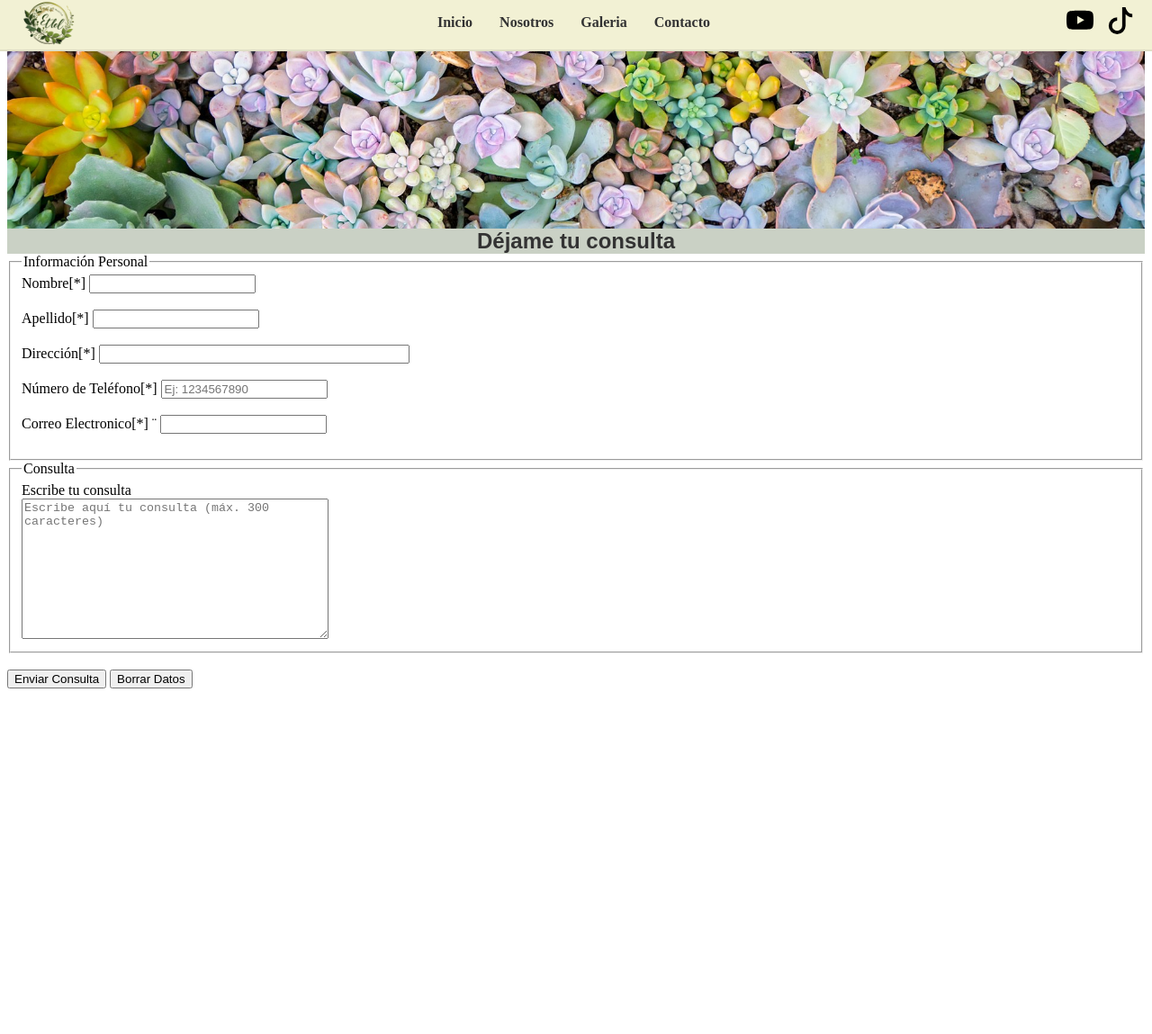
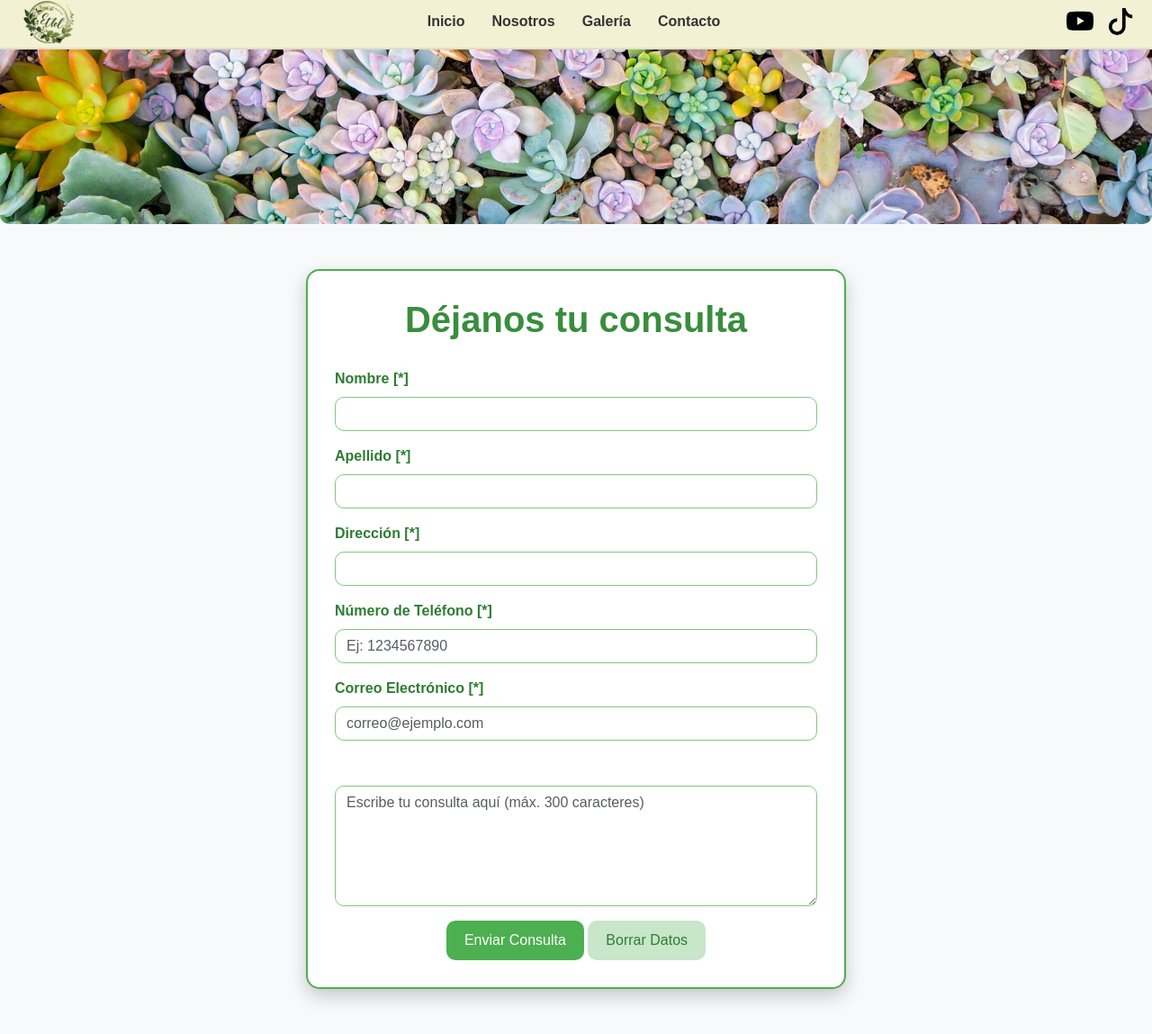
Before and after one commit to EtelCaceres/TalentTech-ProyectoFrontend, a plain HTML site: page pages/contacto.html in a window 1280 px wide. Shown: the part 5-1154 px from the top of the page at 90% size. Before the commit the page ends 800 px from the top, so only its background shows below. Drawn offline with nearby package versions, Linux system fonts and the light colour scheme; a small style sheet from the web is missing.

Commit message:
Cambios varios

```diff
--- a/pages/contacto.html
+++ b/pages/contacto.html
@@ -5,8 +5,88 @@
     <meta charset="UTF-8">
     <meta name="viewport" content="width=device-width, initial-scale=1.0">
     <title>Proyecto Vivero</title>
+
+
+    <link href="https://cdn.jsdelivr.net/npm/bootstrap@5.3.2/dist/css/bootstrap.min.css" rel="stylesheet" integrity="sha384-rbsA2VBKQJlgGv4XNQFWSoUBrr4ZjSNp2Og+5RzMLI4nO7HA6YuQOKG4tzoK6Dkq" crossorigin="anonymous">
+
+
     <link rel="stylesheet" href="../css/style.css">
 
+    <style>
+        body {
+            background-color: #f8f9fa;
+            font-family: 'Arial', sans-serif;
+        }
+
+        .formulario-container {
+            background-color: #ffffff;
+            border: 2px solid #4caf50;
+            border-radius: 15px;
+            padding: 30px;
+            margin: 50px auto;
+            max-width: 600px;
+            box-shadow: 0 8px 20px rgba(0, 0, 0, 0.2);
+        }
+
+        .formulario-container h1 {
+            color: #388e3c;
+            font-weight: bold;
+            text-align: center;
+            margin-bottom: 20px;
+        }
+
+        label {
+            color: #2e7d32;
+            font-weight: bold;
+        }
+
+        .form-control {
+            border: 1px solid #81c784;
+            border-radius: 10px;
+        }
+
+        .btn-primary {
+            background-color: #4caf50;
+            border: none;
+            padding: 10px 20px;
+            border-radius: 10px;
+        }
+
+        .btn-primary:hover {
+            background-color: #388e3c;
+        }
+
+        .btn-secondary {
+            background-color: #c8e6c9;
+            border: none;
+            padding: 10px 20px;
+            color: #2e7d32;
+            border-radius: 10px;
+        }
+
+        .btn-secondary:hover {
+            background-color: #81c784;
+            color: white;
+        }
+
+        .imagen-central img {
+            width: 100%;
+            border-radius: 10px;
+        }
+
+
+        .formulario-container .mb-3 {
+            margin-bottom: 25px;
+        }
+
+        .formulario-container h1 {
+            margin-bottom: 30px;
+        }
+
+        textarea#consulta {
+            margin-top: 10px;
+        }
+    </style>
 
 </head>
 
@@ -21,7 +101,7 @@
         <ul class="contenedor-lista ul">
             <li><a href="../index.html">Inicio</a></li>
             <li><a href="nosotros.html">Nosotros</a></li>
-            <li><a href="galeria.html">Galeria</a></li>
+            <li><a href="galeria.html">Galería</a></li>
             <li><a href="contacto.html">Contacto</a></li>
         </ul>
 
@@ -40,40 +120,44 @@
     </div>
 
     <main>
-        <section class="fondo-verde">
-            <h1>Déjame tu consulta</h1>
-        </section>
+        <div class="formulario-container">
+            <h1>Déjanos tu consulta</h1>
+            <form action="https://formspree.io/f/xanygpbd" method="post">
+                <div class="mb-3">
+                    <label for="nombre" class="form-label">Nombre [*]</label>
+                    <input type="text" name="nombre" id="nombre" class="form-control" maxlength="30" required>
+                </div>
+                <div class="mb-3">
+                    <label for="apellido" class="form-label">Apellido [*]</label>
+                    <input type="text" name="apellido" id="apellido" class="form-control" maxlength="30" required>
+                </div>
+                <div class="mb-3">
+                    <label for="direccion" class="form-label">Dirección [*]</label>
+                    <input type="text" name="direccion" id="direccion" class="form-control" maxlength="50" required>
+                </div>
+                <div class="mb-3">
+                    <label for="telefono" class="form-label">Número de Teléfono [*]</label>
+                    <input type="tel" name="telefono" id="telefono" class="form-control" pattern="[0-9]{10}" placeholder="Ej: 1234567890" required>
+                </div>
+                <div class="mb-3">
+                    <label for="correo" class="form-label">Correo Electrónico [*]</label>
+                    <input type="email" name="correo" id="correo" class="form-control" placeholder="correo@ejemplo.com" required>
+                </div>
+                <div class="mb-3">
+                    <label for="consulta" class="form-label"></label>
+                    <textarea name="consulta" id="consulta" class="form-control" rows="5" maxlength="300" placeholder="Escribe tu consulta aquí (máx. 300 caracteres)" required></textarea>
+                </div>
+                <div class="text-center">
+                    <button type="submit" class="btn btn-primary">Enviar Consulta</button>
+                    <button type="reset" class="btn btn-secondary">Borrar Datos</button>
+                </div>
+            </form>
+        </div>
+    </main>
 
-        <form action="" method="post" class="formulario">
-            <fieldset>
-                <legend>Información Personal</legend>
 
-                <label for="nombre">Nombre[*]</label>
-                <input type="text" name="nombre" id="nombre" size="20" maxlength="30" required><br><br>
 
-                <label for="apellido">Apellido[*]</label>
-                <input type="text" name="apellido" id="apellido" size="20" maxlength="30" required><br><br>
+    <script src="https://cdn.jsdelivr.net/npm/bootstrap@5.3.2/dist/js/bootstrap.bundle.min.js" integrity="sha384-pwh2zfy3UnGydOYodXyIEK5MxFDJgyPc5GhD5RzFlTQUyANVuhKV3S3kmNn7aI5X" crossorigin="anonymous"></script>
+</body>
 
-                <label for="direccion">Dirección[*]</label>
-                <input type="text" name="direccion" id="direccion" size="40" maxlength="50" required><br><br>
-
-                <label for="telefono">Número de Teléfono[*]</label>
-                <input type="tel" name="telefono" id="telefono" pattern="[0-9]{10}" placeholder="Ej: 1234567890" required><br><br>
-                 <label for="Correo Electronico">Correo Electronico[*]</label> ¨
-                 <input type="text" name="Correo" id="Correo Electronico" pattern="[0-9]{10}"  required><br><br>
-            </fieldset>
-
-            <fieldset>
-                <legend>Consulta</legend>
-
-                <label for="consulta">Escribe tu consulta</label><br>
-                <textarea name="consulta" id="consulta" cols="40" rows="10" placeholder="Escribe aquí tu consulta (máx. 300 caracteres)" maxlength="300" required></textarea>
-            </fieldset>
-
-            <br>
-            <input type="submit" value="Enviar Consulta">
-            <input type="reset" value="Borrar Datos">
-        </form>
-    </main>
-</body>
 </html>
```
Also changed, not shown: index.html (+1 -0 lines), js/script.js (added, +80 -0 lines), pages/galeria.html (+2 -3 lines), img/galeryImages/04.jpg (deleted), img/galeryImages/05.jpg (deleted), img/galeryImages/09.jpg (deleted).
